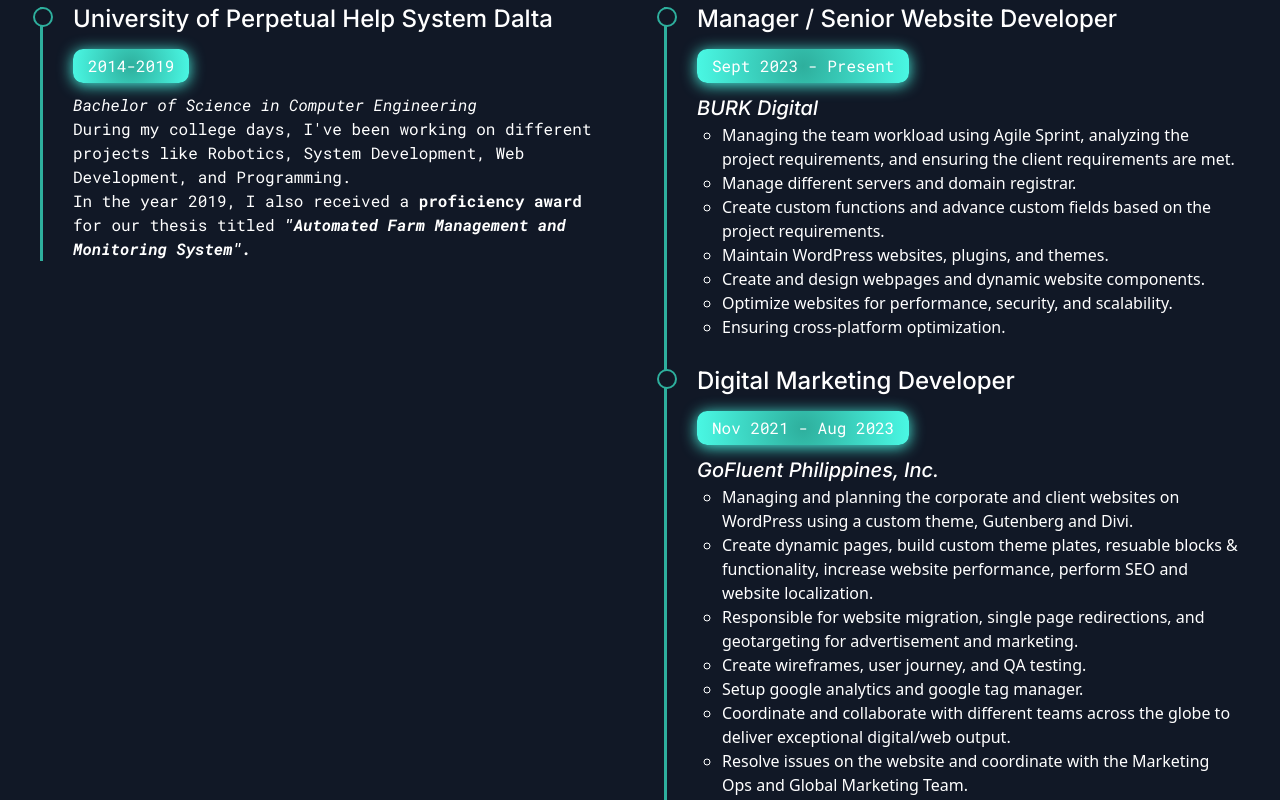
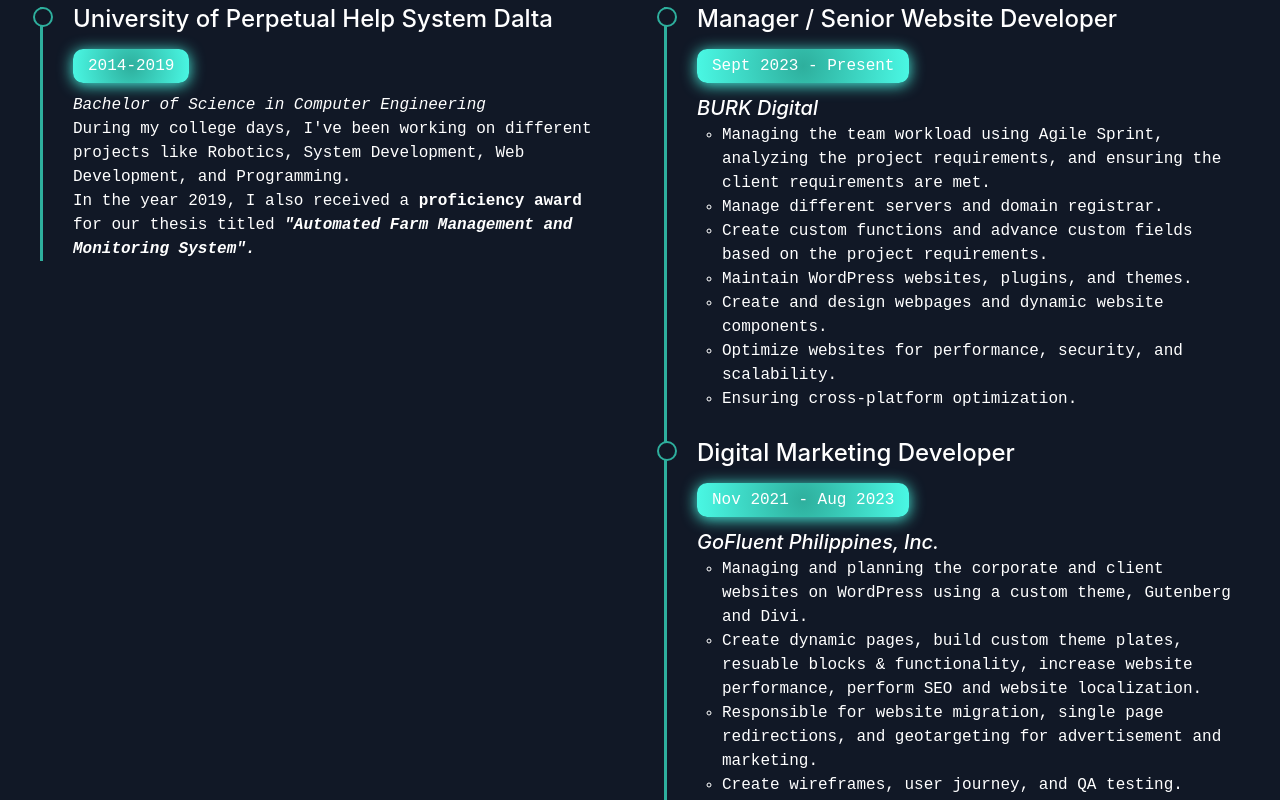
Before and after one commit to mikee-pixel/new-portfolio, a React (Vite) app: page / in a window 1280 px wide. Shown: the part 2460-3260 px from the top of the page. Built offline with nearby package versions, Linux system fonts and the light colour scheme; no server answers; data requests are answered from the project's data file.

Commit message:
fix the paragraph style in Resume section.

```diff
--- a/src/index.css
+++ b/src/index.css
@@ -1,4 +1,4 @@
-@import url('https://fonts.googleapis.com/css2?family=Inter:ital,opsz,wght@0,14..32,100..900;1,14..32,100..900&family=Roboto+Mono:ital,wght@0,100..900;1,100..900&display=swap');
+/* @import url('https://fonts.googleapis.com/css2?family=Inter:ital,opsz,wght@0,14..32,100..900;1,14..32,100..900&family=Roboto+Mono:ital,wght@0,100..900;1,100..900&display=swap'); */
 @import "tailwindcss";
 
 
@@ -706,6 +706,7 @@ p {
 
 .resume .resume-container .col ul li {
   list-style-type: circle;
+  font-family: var(--paragraph-style);
 }
 
 .resume .resume-container .history-item {
```
